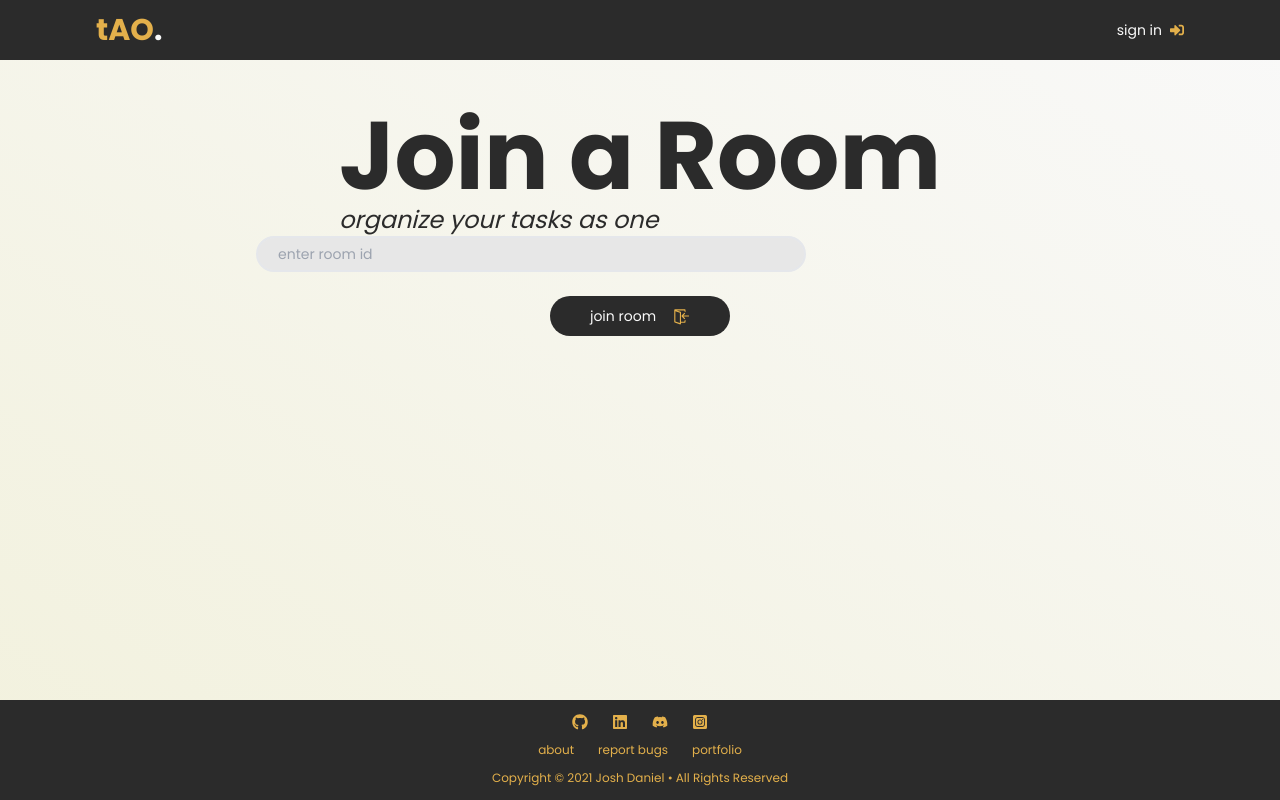
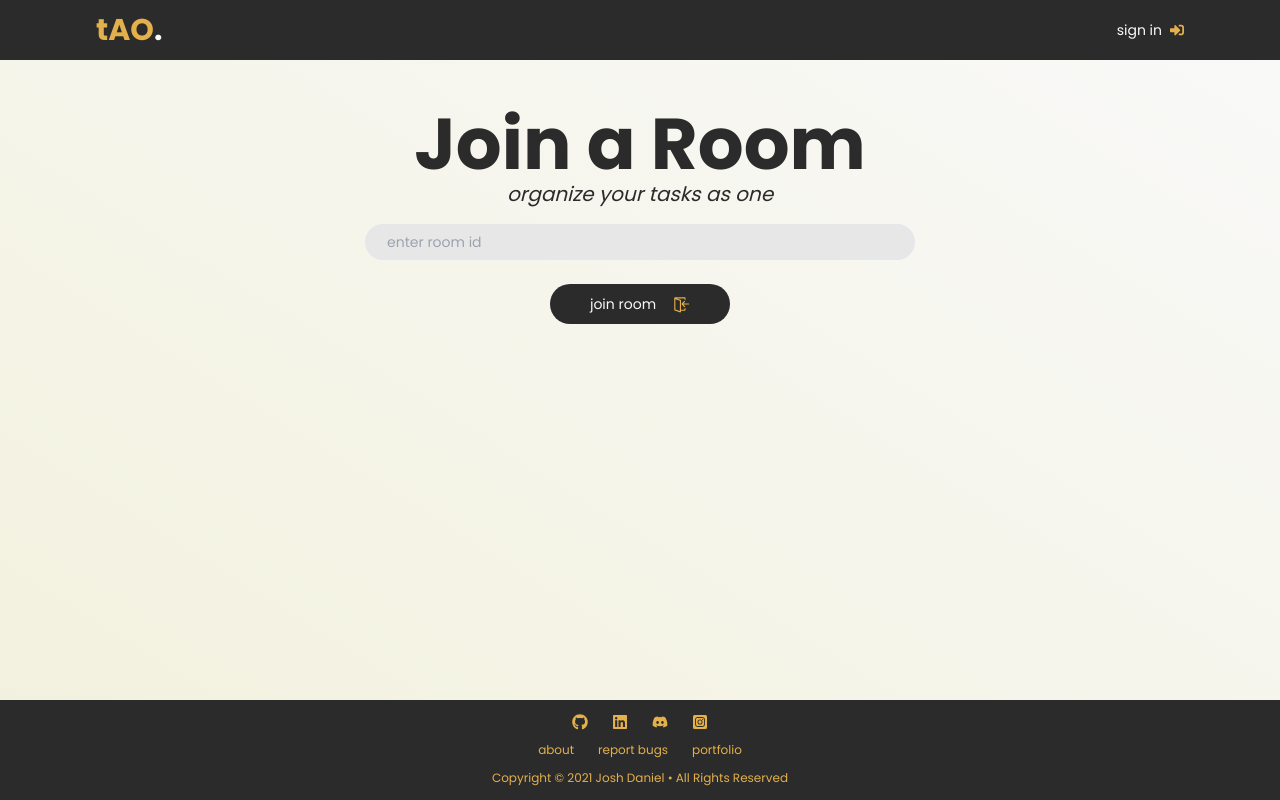
Before and after one commit to joshxfi/track-as-one, a Next.js app: page /join in a window 1280 px wide. Built offline with nearby package versions, Linux system fonts and the light colour scheme; no server answers; the database is empty.

Commit message:
Fix: minor ux/ui improvements

```diff
--- a/components/global/Header.tsx
+++ b/components/global/Header.tsx
@@ -2,9 +2,9 @@ import React from 'react'
 
 export const Header: React.FC<HeaderProps> = ({ title, desc }) => {
   return (
-    <header className='mt-12 text-center mb-4 lg:mb-0 lg:text-left'>
-      <h1 className='text-5xl font-bold md:text-7xl xl:text-8xl'>{title}</h1>
-      <i className='text-base md:text-xl lg:text-2xl'>{desc}</i>
+    <header className='mt-12 text-center mb-4'>
+      <h1 className='text-5xl font-bold md:text-7xl'>{title}</h1>
+      <i className='text-base md:text-xl'>{desc}</i>
     </header>
   )
 }
--- a/pages/create.tsx
+++ b/pages/create.tsx
@@ -46,7 +46,7 @@ const Create = () => {
       }
 
       if (currentUser?.roomsCreated && roomOwner) {
-        router.push(`/rooms/${roomID}`)
+        router.push(`/list`)
 
         await updateDoc(updateUserRef, {
           roomsCreated: [payload.roomID, ...currentUser?.roomsCreated],
--- a/pages/join.tsx
+++ b/pages/join.tsx
@@ -10,7 +10,7 @@ const Join = () => {
   return (
     <section className='wrap'>
       <Header title='Join a Room' />
-      <div className='w-full flex justify-center flex-col'>
+      <div className='w-full flex justify-center items-center flex-col'>
         <Input
           handleChange={(e) => setRoomID(e.target.value)}
           value={roomID}
```
